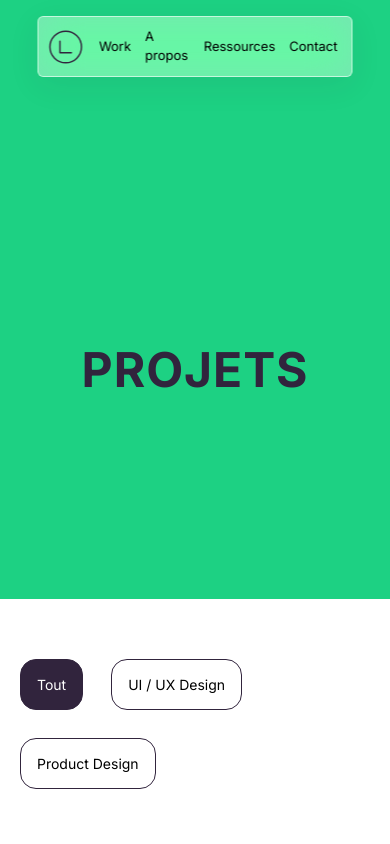
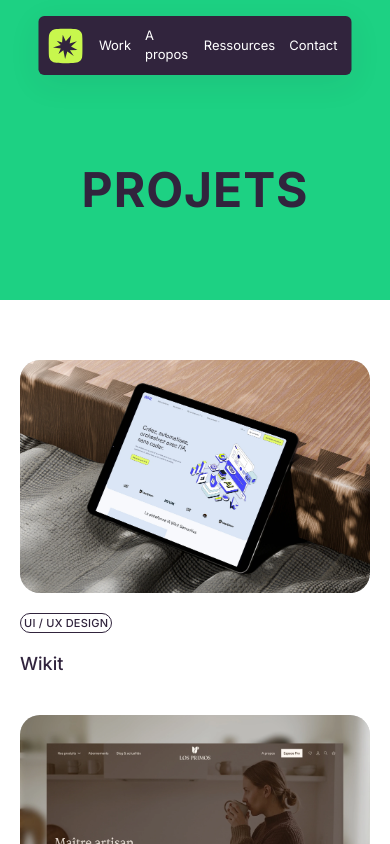
Before and after one commit to Kilowgrame/loick-portfolio, an Astro site: page /projets in a window 390 px wide. Shown: the top 844 px of the page. Built offline with nearby package versions, Linux system fonts and the light colour scheme; Astro itself is replaced by a stand-in of ours; a web font is replaced by a local one.

Commit message:
Modifs du menu et de l'archive projets

```diff
--- a/src/components/Header.astro
+++ b/src/components/Header.astro
@@ -7,7 +7,7 @@
     <a href="/" class="menu__logo" aria-label="Accueil">
       <svg width="100%" height="100%" viewBox="0 0 48 48" fill="none" xmlns="http://www.w3.org/2000/svg">
         <circle cx="24" cy="24" r="22" stroke="currentColor" stroke-width="2"/>
-        <path d="M16 16 L16 32 M16 32 L32 32" stroke="currentColor" stroke-width="2" stroke-linecap="round"/>
+        <path d="M24 0C35.1162 0 40.6748 0.000283658 44.2061 3.35645C44.3556 3.49855 44.5014 3.64444 44.6436 3.79395C47.9997 7.32515 48 12.8838 48 24C48 35.1162 47.9997 40.6748 44.6436 44.2061C44.5014 44.3556 44.3556 44.5014 44.2061 44.6436C40.6748 47.9997 35.1162 48 24 48C12.8838 48 7.32515 47.9997 3.79395 44.6436C3.64444 44.5014 3.49855 44.3556 3.35645 44.2061C0.000283658 40.6748 0 35.1162 0 24C0 12.8838 0.00028378 7.32515 3.35645 3.79395C3.49855 3.64444 3.64444 3.49855 3.79395 3.35645C7.32515 0.00028378 12.8838 0 24 0ZM18.9746 19.1104L11.4482 16.7939L17.1689 22.5127L6.2793 25.9756L17.1689 27.4248L13.8545 35.1787L20.7246 29.8809L23.1768 42.3096L26.2539 31.6865L35.3389 38.1074L29.9229 29.8809L40.5381 29.4248L31.4131 24.6729L39.6768 17.5391L29.5381 20.6787L31.6621 9.1543L24.1318 17.5391L19.8916 8.42773L18.9746 19.1104Z" fill="#C8F74D"/>
       </svg>
     </a>
 
@@ -37,11 +37,8 @@
     align-items: center;
     gap: calc(28 * var(--unit));
     padding: var(--space-3) var(--space-4) var(--space-3) var(--space-3);
-    background: rgba(255, 255, 255, 0.4);
-    backdrop-filter: blur(20px) saturate(180%);
-    -webkit-backdrop-filter: blur(20px) saturate(180%);
+    background: #31243D;
     border-radius: var(--radius-lg);
-    border: 1px solid rgba(255, 255, 255, 0.6);
     box-shadow: 0 8px 32px rgba(49, 36, 61, 0.08);
     transition: transform var(--transition-base), box-shadow var(--transition-base);
   }
@@ -78,7 +75,7 @@
   .menu__list a {
     font-family: var(--font-body);
     font-size: var(--text-sm);
-    color: #000;
+    color: #ffffff;
     position: relative;
     padding: var(--space-1) 0;
     transition: opacity var(--transition-base);
--- a/src/pages/projets.astro
+++ b/src/pages/projets.astro
@@ -91,7 +91,7 @@ const categories = ['Tout', ...Array.from(categoriesSet)];
      ============================================ */
   .projects-hero {
     background-color: var(--color-green);
-    padding: calc(200 * var(--unit)) var(--container-padding) calc(60 * var(--unit));
+    padding: calc(250 * var(--unit)) var(--container-padding) calc(150 * var(--unit));
     display: flex;
     align-items: center;
     justify-content: center;
@@ -130,7 +130,7 @@ const categories = ['Tout', ...Array.from(categoriesSet)];
 
   /* Filters */
   .filters {
-    display: flex;
+    display: none;
     gap: calc(28 * var(--unit));
     align-items: center;
     flex-wrap: wrap;
@@ -225,8 +225,8 @@ const categories = ['Tout', ...Array.from(categoriesSet)];
      ============================================ */
   @media (max-width: 768px) {
     .projects-hero {
-      padding: 200px var(--container-padding) 60px;
-      min-height: 599px;
+      padding: 140px var(--container-padding) 60px;
+      min-height: 300px;
     }
 
     .projects-archive {
```
